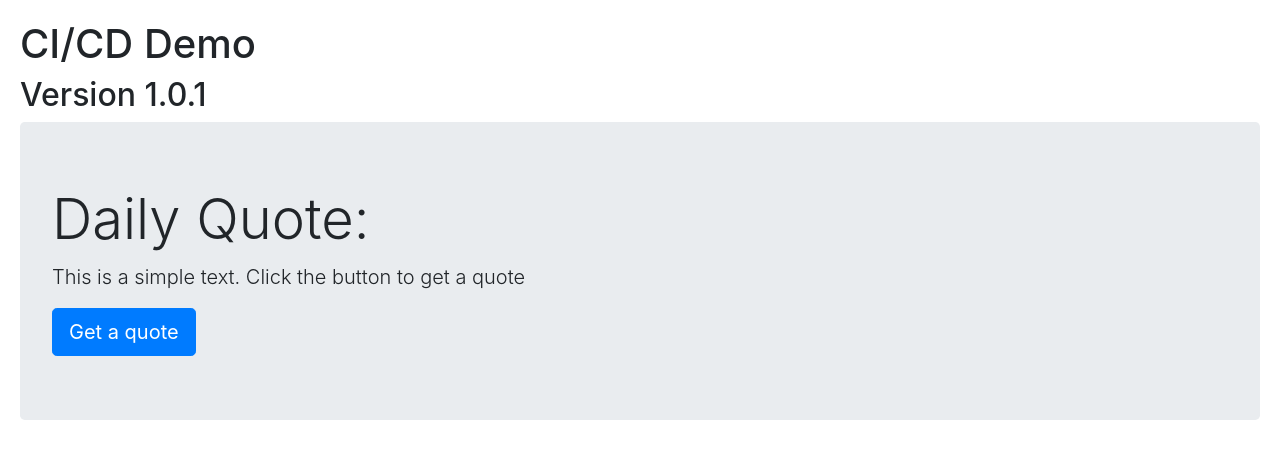
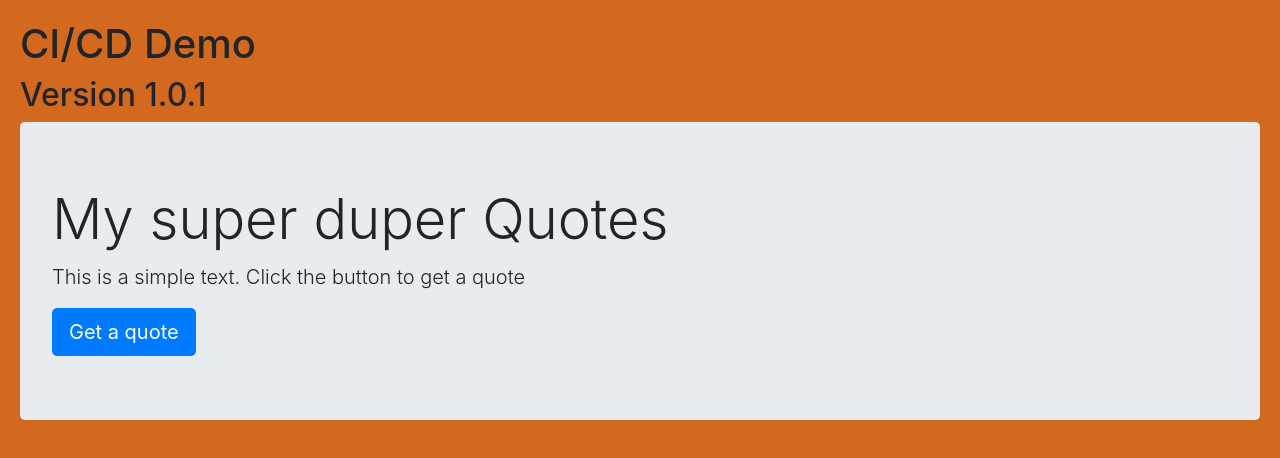
Before and after one commit to WEBbeast2018/my-quotes, a website: page public/index.html in a window 1280 px wide. Drawn offline with nearby package versions, Linux system fonts and the light colour scheme.

Commit message:
first commit

```diff
--- a/package.json
+++ b/package.json
@@ -1,5 +1,5 @@
 {
-  "name": "hello-ci-cd",
+  "name": "my-quotes",
   "version": "1.0.0",
   "description": "CI/CD demo",
   "main": "server.js",
--- a/public/index.html
+++ b/public/index.html
@@ -3,14 +3,16 @@
 <head>
   <meta charset="UTF-8">
   <title>CI/CD Demo</title>
+  <link rel="stylesheet" href="https://stackpath.bootstrapcdn.com/bootstrap/4.1.3/css/bootstrap.min.css"
+        integrity="sha384-MCw98/SFnGE8fJT3GXwEOngsV7Zt27NXFoaoApmYm81iuXoPkFOJwJ8ERdknLPMO" crossorigin="anonymous">
   <style>
     body {
       padding: 20px;
+      background-color: chocolate;
     }
   </style>
-  <link rel="stylesheet" href="https://stackpath.bootstrapcdn.com/bootstrap/4.1.3/css/bootstrap.min.css"
-        integrity="sha384-MCw98/SFnGE8fJT3GXwEOngsV7Zt27NXFoaoApmYm81iuXoPkFOJwJ8ERdknLPMO" crossorigin="anonymous">
 </head>
+
 <body>
 <header>
   <h1>CI/CD Demo</h1>
@@ -18,7 +20,7 @@
 </header>
 <main>
   <div class="jumbotron">
-    <h1 class="display-4">Daily Quote:</h1>
+    <h1 class="display-4">My super duper Quotes</h1>
     <p class="lead" id="quote-container">This is a simple text. Click the button to get a quote</p>
     <p id="source-container"></p>
     <a class="btn btn-primary btn-lg" href="#" role="button" onclick="getQuote()">Get a quote</a>
```
Also changed, not shown: 1 other file.
